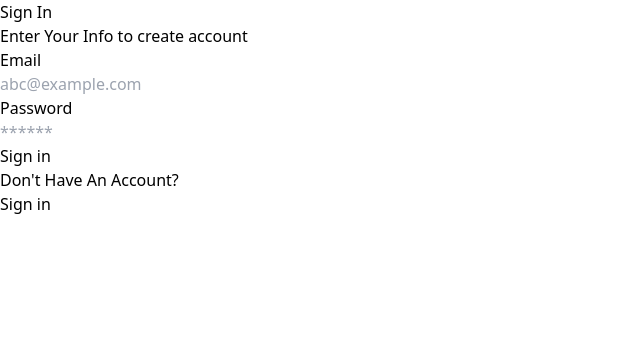
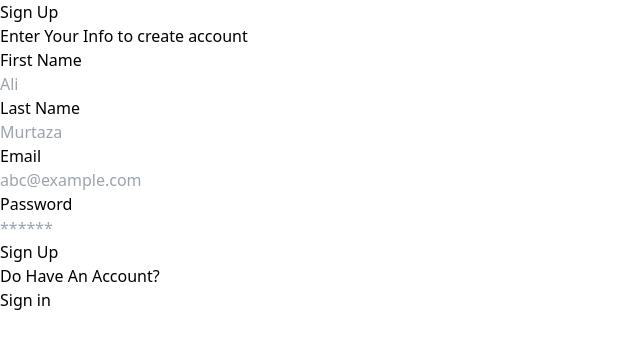
Before and after one commit to JUPITER512/PayTm-FrontEnd, a React (Vite) app: page / in a window 1280 px wide. Before the commit this address led to /signin. Shown: the top 348 px of the page, without its empty margins (0-640 px from the left). Built offline with nearby package versions, Linux system fonts and the light colour scheme.

Commit message:
Update App.jsx

```diff
--- a/src/App.jsx
+++ b/src/App.jsx
@@ -11,6 +11,7 @@ function App() {
     <RecoilRoot>
       <BrowserRouter>
         <Routes>
+          <Route path="/" element={<Signup />} />
           <Route path="/signin" element={<Signin />} />
           <Route path="/signup" element={<Signup />} />
           <Route path="/" element={<ProtectedRoute />}>
```
